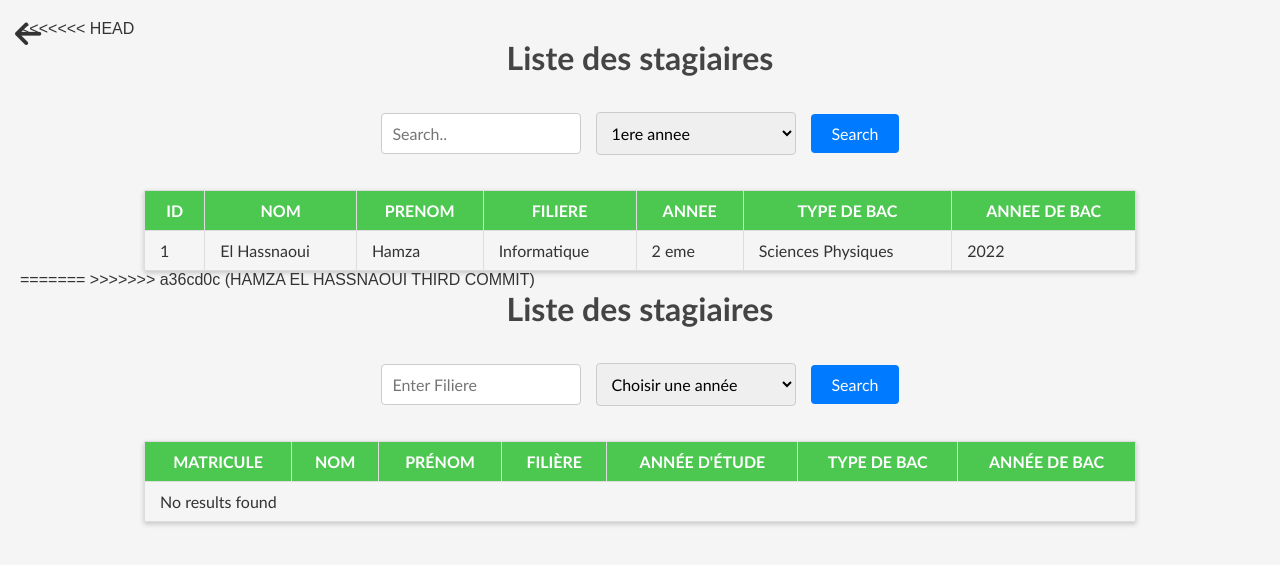
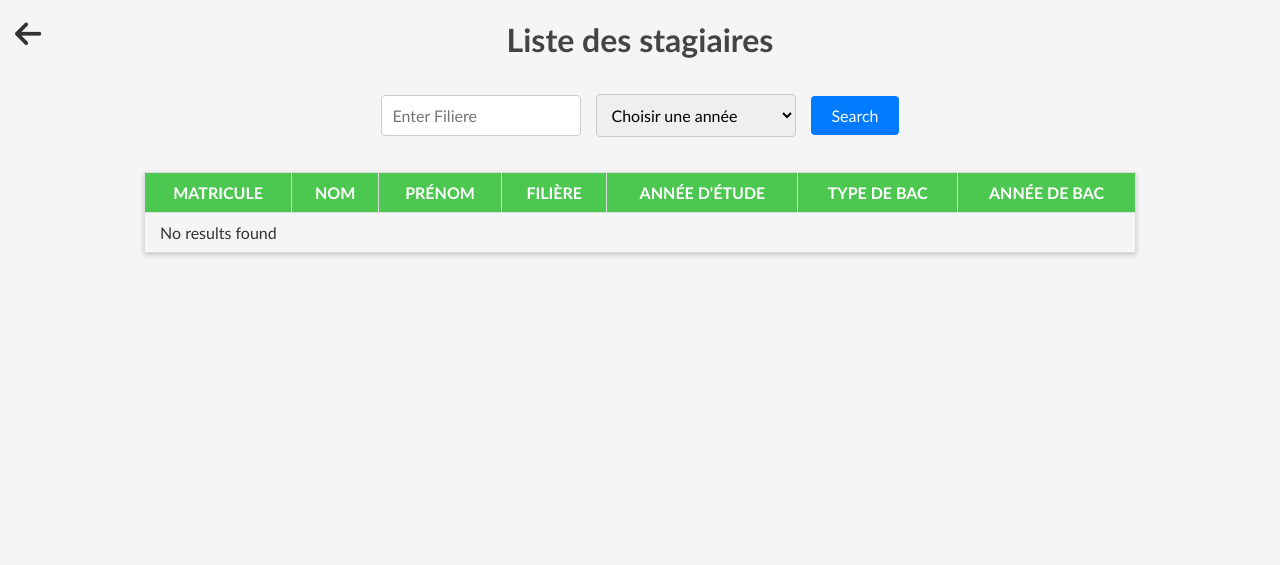
Before and after one commit to abdessamad2024/Gestion_des_Stagiaires, a PHP site: page /fontend/ListeDeStagiaires/ListeDeStagiares.php in a window 1280 px wide. Shown: the top 565 px of the page. Run offline with PHP 8.4, Linux system fonts and the light colour scheme; data that the repository does not hold is empty.

Commit message:
HAMZA EL HASSNAOUI solve problem de Liste De STAGIAIRES et Index

```diff
--- a/fontend/ListeDeStagiaires/ListeDeStagiares.php
+++ b/fontend/ListeDeStagiaires/ListeDeStagiares.php
@@ -91,51 +91,7 @@ $results = $stmt->fetchAll(PDO::FETCH_ASSOC);
     </style>
 </head>
 <body>
-<<<<<<< HEAD
-    <h1>Liste des stagiaires</h1>
 
-
-    <form action="">
-        <input type="text" placeholder="Search..">
-        <select  name="AET" id="" required>
-            <option value="1">1ere annee</option>
-            <option value="2">2eme annee</option>
-            <option value="3">3eme annee</option>
-        </select>
-
-        <button>Search</button>
-    </form>
-
-
-
-
-    <table class="styled-table">
-        <thead>
-            <tr>
-                <th>Id</th>
-                <th>Nom</th>
-                <th>Prenom</th>
-                <th>Filiere</th>
-                <th>Annee</th>
-                <th>Type de bac</th>
-                <th>Annee de bac</th>
-            </tr>
-        </thead>
-        <tbody id="tbody">
-            <!-- Sample Data (You can add more rows dynamically) -->
-            <tr>
-                <td>1</td>
-                <td>El Hassnaoui</td>
-                <td>Hamza</td>
-                <td>Informatique</td>
-                <td>2 eme</td>
-                <td>Sciences Physiques</td>
-                <td>2022</td>
-            </tr>
-        </tbody>
-    </table>
-=======
->>>>>>> a36cd0c (HAMZA EL HASSNAOUI THIRD COMMIT)
 
 <section class="svg-container" id="svg-container">
     <svg width="100%" height="200" xmlns="http://www.w3.org/2000/svg">
```
Also changed, not shown: index.php (+0 -18 lines).
